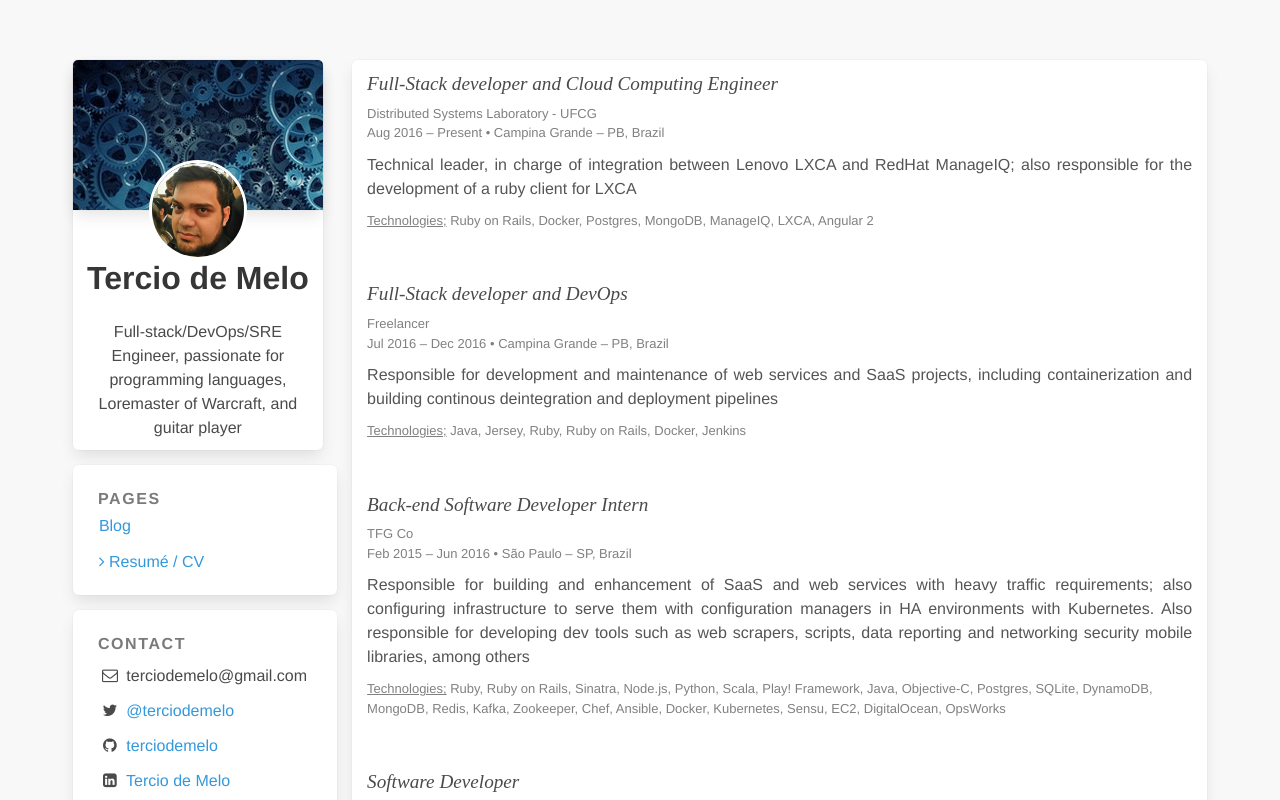
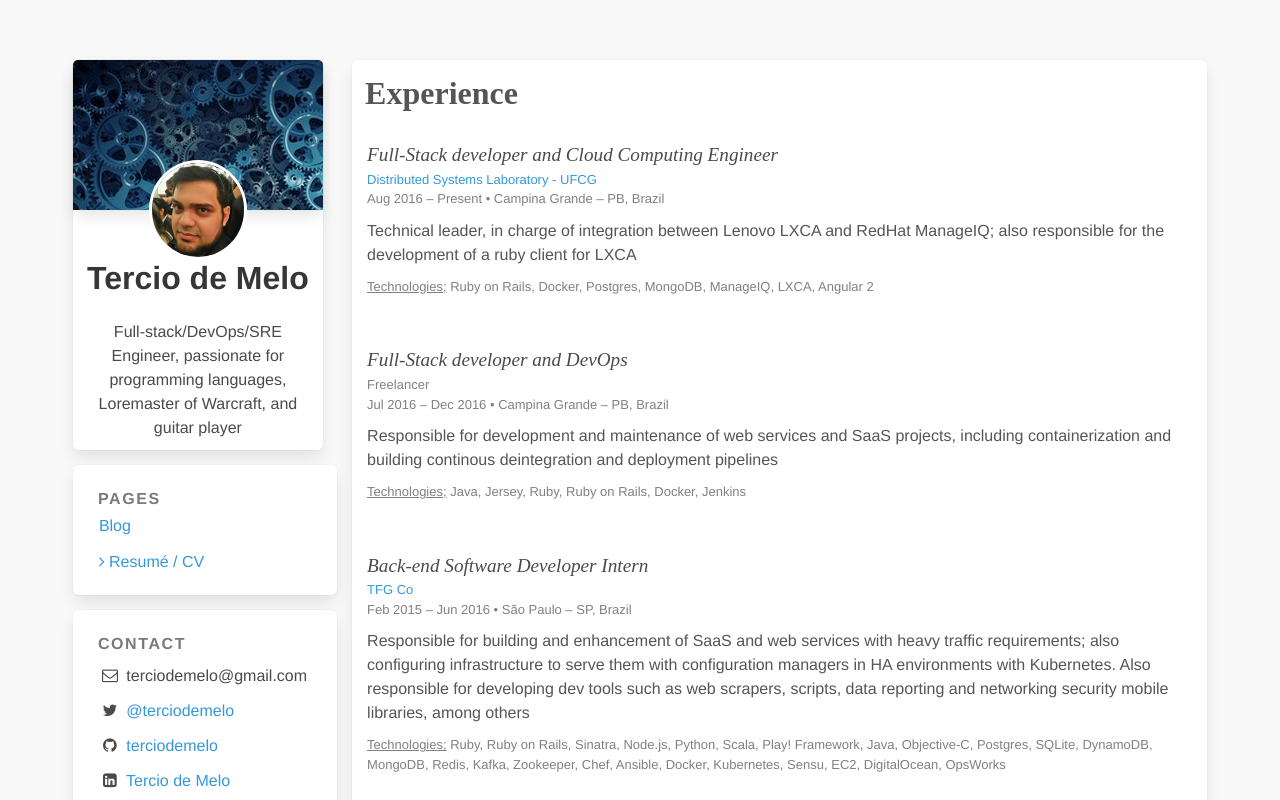
Before and after one commit to terciodemelo/tercio.me, a Vue app: page /resume in a window 1280 px wide. Shown: the top 800 px of the page. Built offline with nearby package versions, Linux system fonts and the light colour scheme; what vue-resource would draw is missing.

Commit message:
Adds Experience title and companies links

```diff
--- a/src/components/Resume.vue
+++ b/src/components/Resume.vue
@@ -1,9 +1,12 @@
 <template>
   <div id="resume">
     <div class="box">
+      <h3 class="title is-3">Experience</h3>
+
       <experience v-for="experience in experiences"
                   :title="experience.title"
                   :company="experience.company"
+                  :company_url="experience.company_url"
                   :where="experience.where"
                   :period="experience.period"
                   :description="experience.description"
@@ -27,6 +30,7 @@ export default {
         {
           title: 'Full-Stack developer and Cloud Computing Engineer',
           company: 'Distributed Systems Laboratory - UFCG',
+          company_url: 'https://www.lsd.ufcg.edu.br/#/lab/english',
           where: 'Campina Grande – PB, Brazil',
           period: 'Aug 2016 – Present',
           description: `
@@ -54,6 +58,7 @@ export default {
         {
           title: 'Back-end Software Developer Intern',
           company: 'TFG Co',
+          company_url: 'https://www.tfgco.com/',
           where: 'São Paulo – SP, Brazil',
           period: 'Feb 2015 – Jun 2016',
           description: `
@@ -75,6 +80,7 @@ export default {
         {
           title: 'Software Developer',
           company: 'SPLab',
+          company_url: 'http://splab.computacao.ufcg.edu.br/welcome-to-splab',
           where: 'Campina Grande – PB, Brazil',
           period: 'Feb 2014 – Dec 2014',
           description: `
@@ -104,6 +110,13 @@ export default {
   margin-left: 15px;
 }
 
+.box > .title {
+  color: #555;
+  font-family: serif;
+  text-align: left;
+  margin: 15px 0 30px 13px;
+}
+
 .experience {
   margin-bottom: 50px;
 }
--- a/src/components/resume/Experience.vue
+++ b/src/components/resume/Experience.vue
@@ -1,7 +1,10 @@
 <template>
   <div class="experience">
     <p class="exp-title">{{ title }}</p>
-    <p class="exp-company">{{ company }}</p>
+    <p class="exp-company">
+      <a v-if="company_url" :href="company_url">{{ company }}</a>
+      <span v-else>{{company}}</span>
+    </p>
 
     <p class="exp-period-where">
       <span class="exp-period">{{ period }}</span>
@@ -21,7 +24,8 @@
 export default {
   name: 'experience',
   props: [
-    'title', 'company', 'where', 'period', 'description', 'technologies'
+    'title', 'company', 'company_url', 'where', 'period',
+    'description', 'technologies'
   ],
   computed: {
     techs () {
@@ -40,7 +44,7 @@ export default {
   font-family: serif;
   font-style: italic;
   font-size: larger;
-  margin-bottom: 5px !important;
+  margin-bottom: 0px !important;
 }
 
 .exp-company,
@@ -54,7 +58,6 @@ export default {
 
 .exp-description {
   color: #555;
-  text-align: justify;
 }
 
 .exp-technologies {
```
